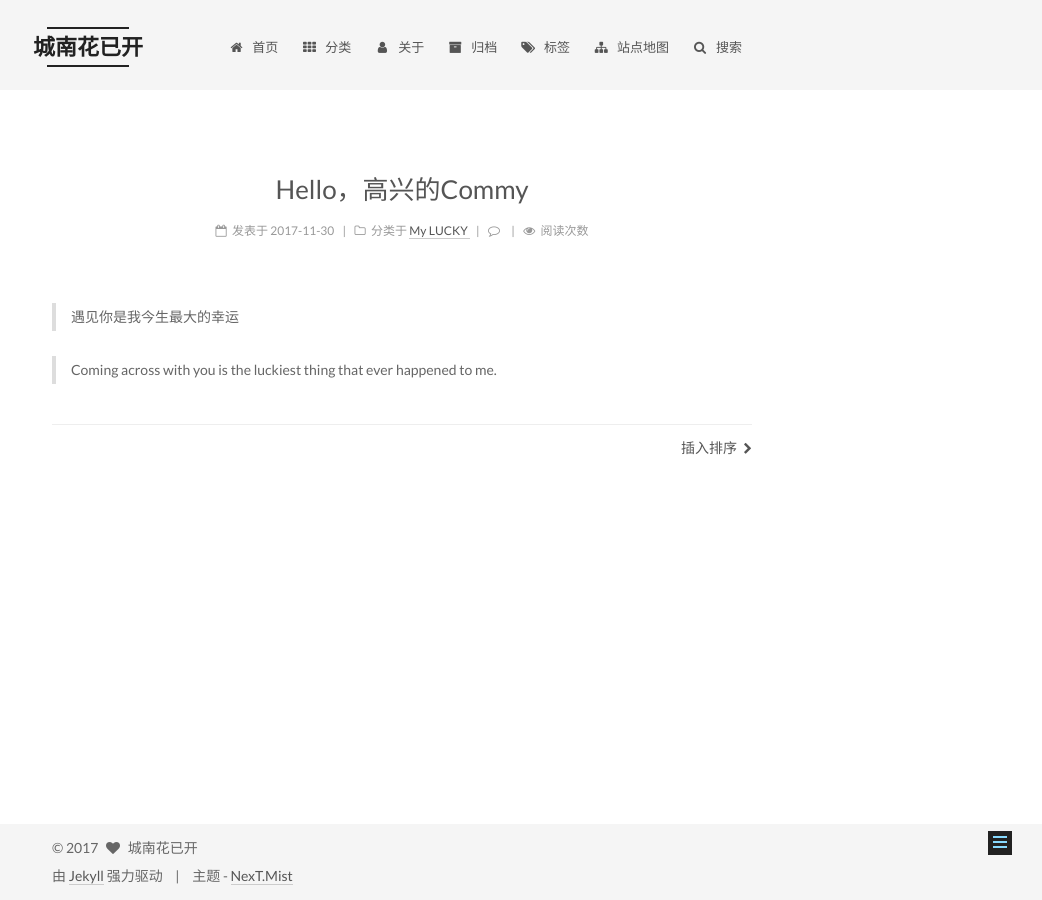
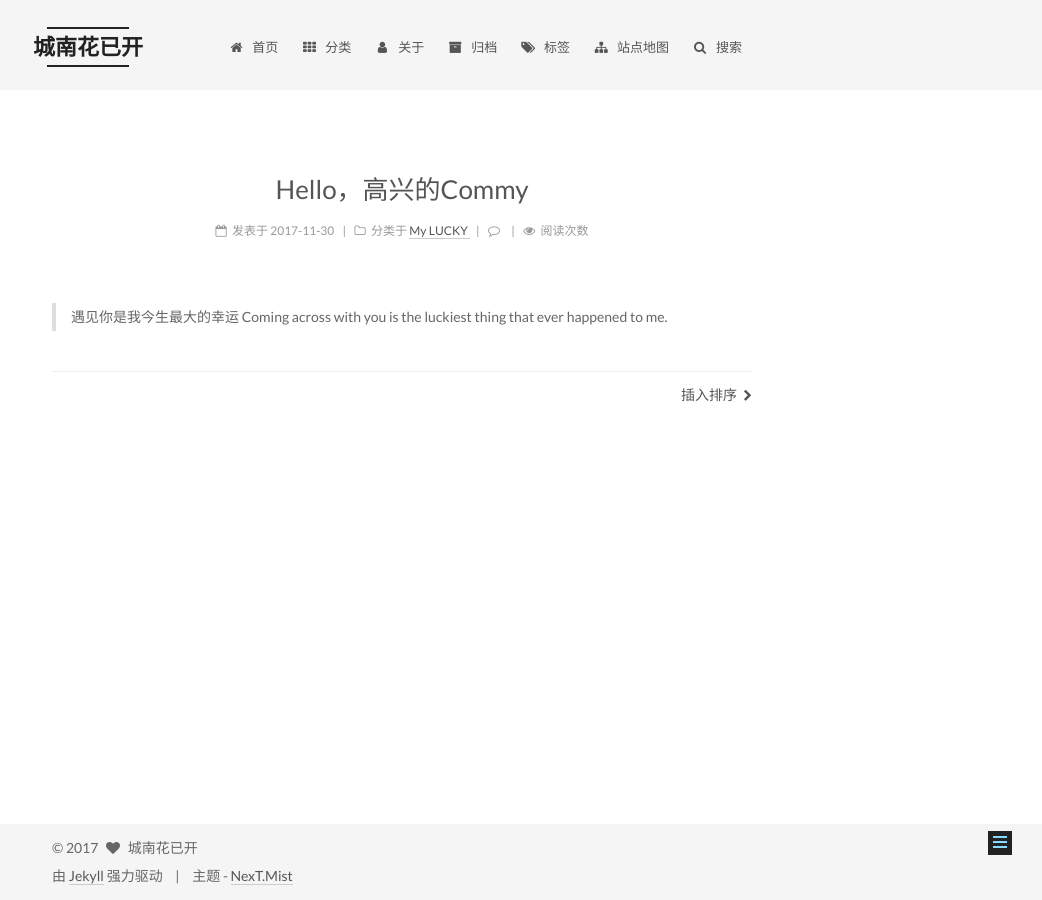
Before and after one commit to 176wer/176wer.github.io, a Jekyll site: the page built from _posts/2017-11-30-喜欢你的城南花已开.md, in a window 1280 px wide. Shown: the whole page, without its empty margins (238-1280 px from the left). Built offline with Jekyll 4.4.1, drawn with Linux system fonts in a browser that asks for light colours; comment, search, counter and statistics services are not loaded.

```diff
--- a/_posts/2017-11-30-喜欢你的城南花已开.md
+++ b/_posts/2017-11-30-喜欢你的城南花已开.md
@@ -7,6 +7,4 @@ tags:
 ---
 
 
-> 遇见你是我今生最大的幸运
-
->Coming across with you is the luckiest thing that ever happened to me.
+> 遇见你是我今生最大的幸运                                                                                                                   Coming across with you is the luckiest thing that ever happened to me.
```
